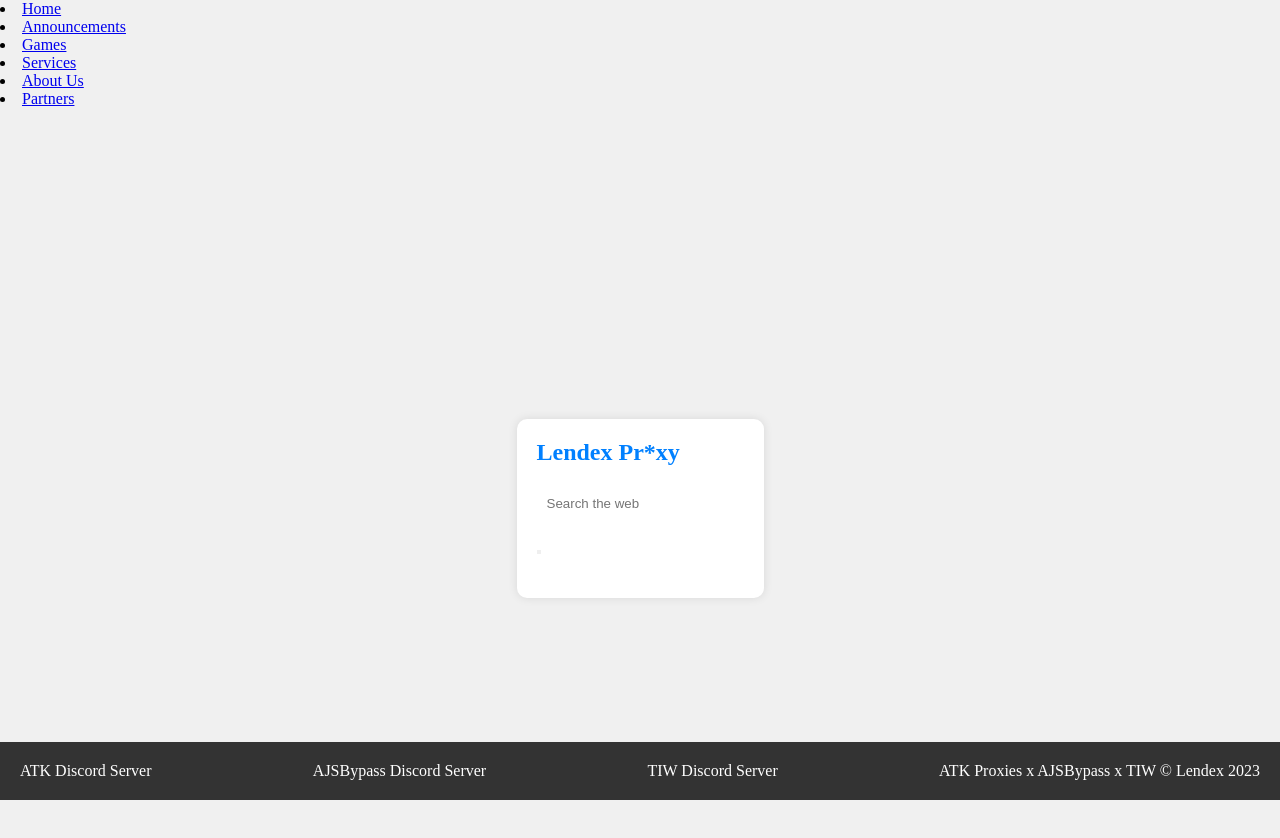
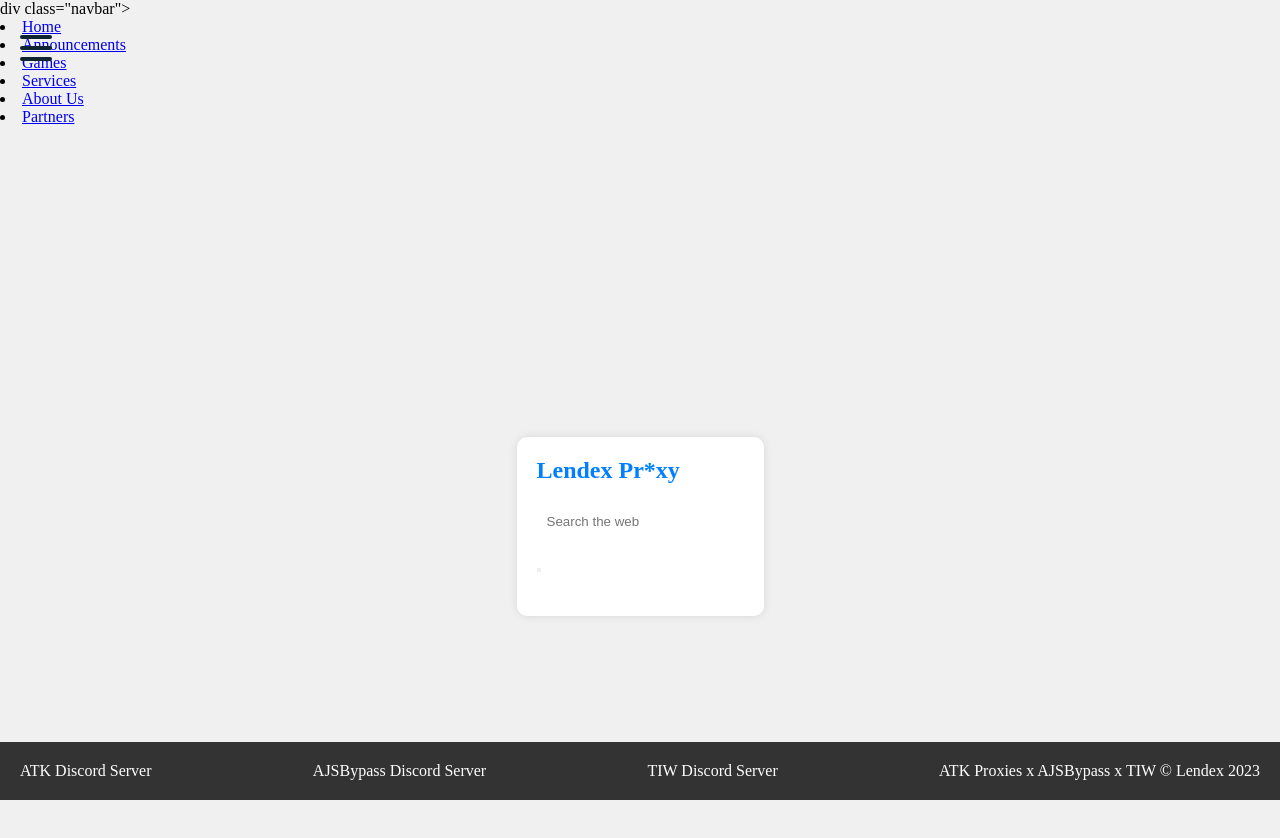
Before and after one commit to Treezyspecial/Lendex-Proxy-Beta, a website: page index.html in a window 1280 px wide. Drawn offline with Linux system fonts and the light colour scheme.

Commit message:
Update index.html

```diff
--- a/index.html
+++ b/index.html
@@ -5,6 +5,15 @@
     <link rel="stylesheet" type="text/css" href="style.css">
   </head>
   <body>
+    div class="navbar">
+        <div class="container nav-container">
+            <input class="checkbox" type="checkbox" name="" id="" />
+            <div class="hamburger-lines">
+              <span class="line line1"></span>
+              <span class="line line2"></span>
+              <span class="line line3"></span>
+            </div>
+
     <nav>
       <div class="menu-items">
         <li><a href="./">Home</a></li>
```
